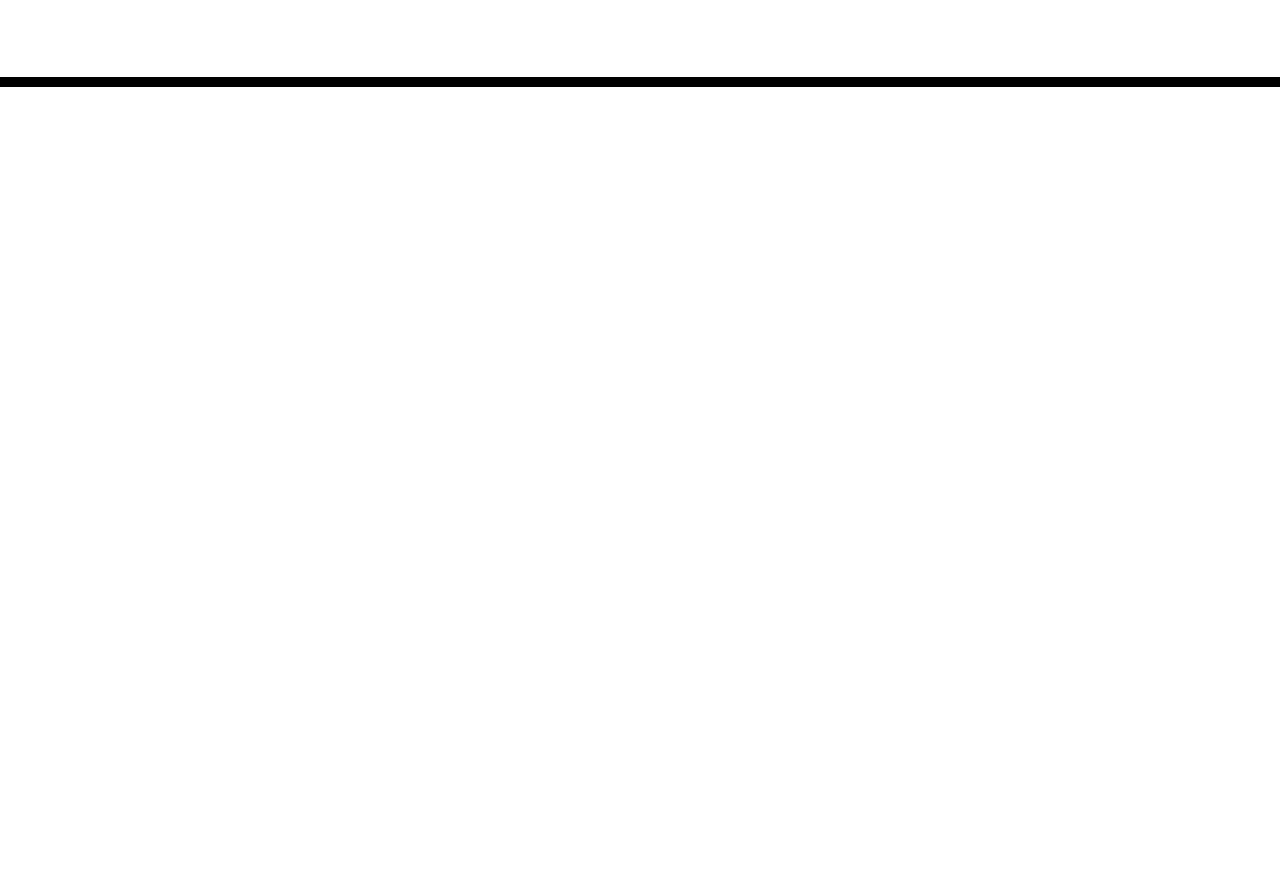
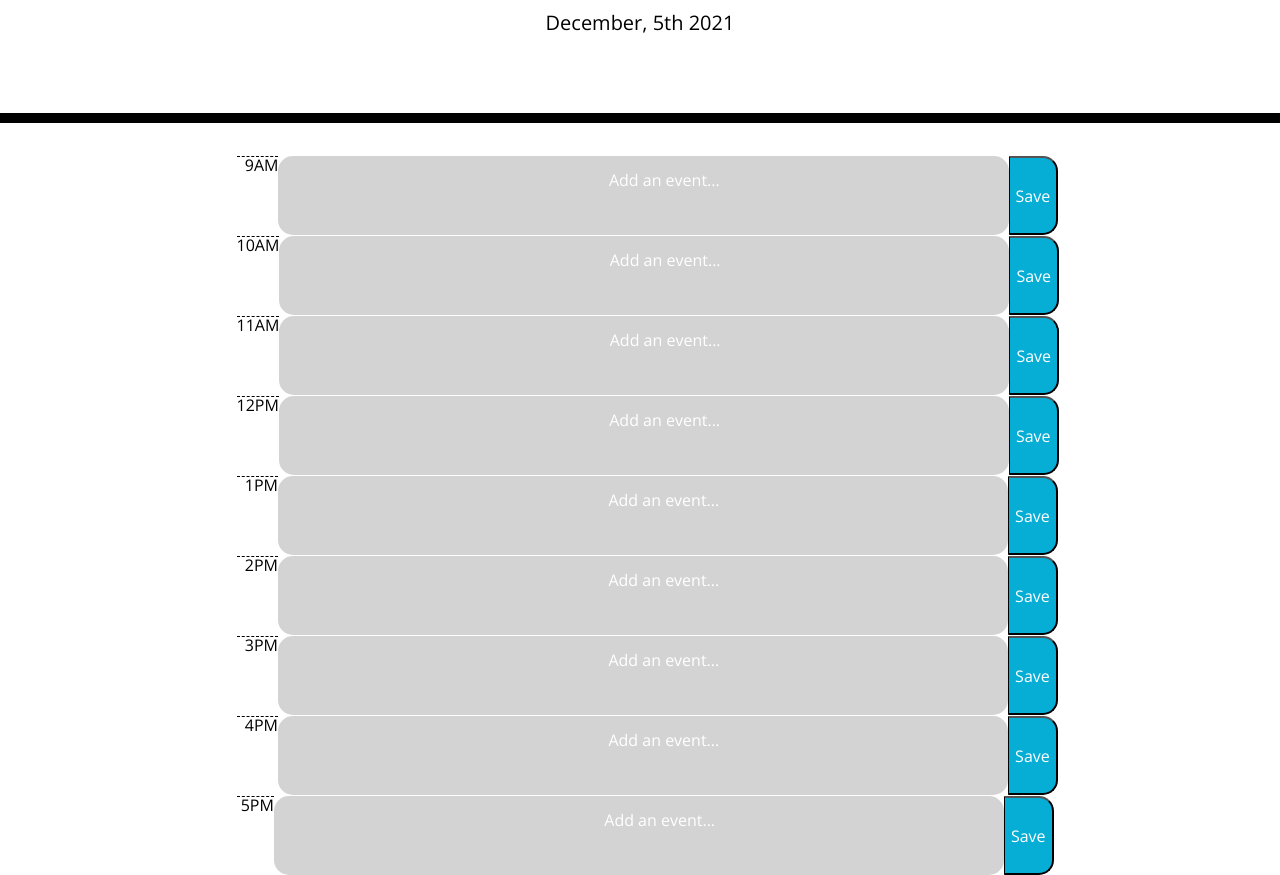
Before and after one commit to KaitlynMilliken/Daily-Planner, a plain HTML site: page Develop/index.html in a window 1280 px wide. Shown: the part 181-1056 px from the top of the page. Before the commit the page ends 800 px from the top, so only its background shows below. Drawn offline with nearby package versions, Linux system fonts and the light colour scheme.

Commit message:
work completed - added moment js functionality along with local storage abilities

```diff
--- /dev/null
+++ b/Develop/app.js
@@ -0,0 +1,48 @@
+var currentDay = moment().format('MMMM, Do YYYY');
+
+$("#currentDay").text(currentDay);
+
+
+
+$(".row").each(function(){
+    let blockTime = $(this).data("time");
+    let currentTime = moment().format("HH");
+    let row = $(this).find(".time-block");
+
+    console.log(currentTime);
+
+    for(let item in localStorage){
+        if(item == blockTime){
+            $(row).find("span").remove();
+            let newEvent = $("<span></span>");
+            newEvent.text(localStorage[item]);
+            newEvent.addClass("event-text");
+            newEvent.attr('data-event-text', localStorage[item]);
+            newEvent.attr('data-event-time', item);
+            newEvent.attr('contenteditable', true);
+            $(this).find(".time-block").append(newEvent);
+        }
+    }
+
+    if(blockTime < currentTime){
+        $(row).addClass("past");
+        console.log("here");
+    } else if(blockTime == currentTime){
+        $(row).addClass("present");
+    } else if(blockTime > currentTime){
+        $(row).addClass("future");
+    }
+});
+
+$(".saveBtn").on("click", function(){
+    let myevent = $(this).siblings(".time-block").children(".event-text")[0];
+    let updatedEvent = {};
+
+    console.log(myevent);
+
+    updatedEvent.text = myevent.innerText;
+    updatedEvent.time = myevent.dataset.eventTime;
+    console.log(updatedEvent.time);
+
+    localStorage.setItem(updatedEvent.time, updatedEvent.text);
+});
--- a/Develop/index.html
+++ b/Develop/index.html
@@ -2,7 +2,7 @@
 <html lang="en">
   <head>
     <meta charset="UTF-8" />
-    <meta name="viewport" content="width=device-width, initial-scale=1.0" />
+    <meta time="viewport" content="width=device-width, initial-scale=1.0" />
     <meta http-equiv="X-UA-Compatible" content="ie=edge" />
     <link
       rel="stylesheet"
@@ -29,10 +29,73 @@
       <p id="currentDay" class="lead"></p>
     </header>
     <div class="container">
-      <!-- Timeblocks go here -->
+      <div class="row" data-time="9">
+        <span class="hour">  9AM</span>
+        <section class="time-block">
+          <span class="event-text" contenteditable="true" data-event-time="9" data-event-text="placeholder">Add an event...</span>
+        </section>
+        <button class="saveBtn">Save</button>
+      </div>
+      <div class="row" data-time="10">
+        <span class="hour">10AM</span>
+        <section class="time-block">
+          <span class="event-text" contenteditable="true" data-event-time="10" data-event-text="placeholder">Add an event...</span>
+        </section>
+        <button class="saveBtn">Save</button>
+      </div>
+      <div class="row" data-time="11">
+        <span class="hour">11AM</span>
+        <section class="time-block">
+          <span class="event-text" contenteditable="true" data-event-time="11" data-event-text="placeholder">Add an event...</span>
+        </section>
+        <button class="saveBtn">Save</button>
+      </div>
+      <div class="row" data-time="12">
+        <span class="hour">12PM</span>
+        <section class="time-block">
+          <span class="event-text" contenteditable="true" data-event-time="12" data-event-text="placeholder">Add an event...</span>
+        </section>
+        <button class="saveBtn">Save</button>
+      </div>
+      <div class="row" data-time="13">
+        <span class="hour">  1PM</span>
+        <section class="time-block">
+          <span class="event-text" contenteditable="true" data-event-time="13" data-event-text="placeholder">Add an event...</span>
+        </section>
+        <button class="saveBtn">Save</button>
+      </div>
+      <div class="row" data-time="14">
+        <span class="hour">  2PM</span>
+        <section class="time-block">
+          <span class="event-text" contenteditable="true" data-event-time="14" data-event-text="placeholder">Add an event...</span>
+        </section>
+        <button class="saveBtn">Save</button>
+      </div>
+      <div class="row" data-time="15">
+        <span class="hour">  3PM</span>
+        <section class="time-block">
+          <span class="event-text" contenteditable="true" data-event-time="15" data-event-text="placeholder">Add an event...</span>
+        </section>
+        <button class="saveBtn">Save</button>
+      </div>
+      <div class="row" data-time="16">
+        <span class="hour">  4PM</span>
+        <section class="time-block">
+          <span class="event-text" contenteditable="true" data-event-time="16" data-event-text="placeholder">Add an event...</span>
+        </section>
+        <button class="saveBtn">Save</button>
+      </div>
+      <div class="row" data-time="17">
+        <span class="hour"> 5PM</span>
+        <section class="time-block">
+          <span class="event-text" contenteditable="true" data-event-time="17" data-event-text="placeholder">Add an event...</span>
+        </section>
+        <button class="saveBtn">Save</button>
+      </div>
     </div>
 
     <script src="https://code.jquery.com/jquery-3.4.1.min.js"></script>
     <script src="https://cdnjs.cloudflare.com/ajax/libs/moment.js/2.24.0/moment.min.js"></script>
+    <script src="./app.js"></script>
   </body>
 </html>
--- a/Develop/style.css
+++ b/Develop/style.css
@@ -28,12 +28,16 @@ textarea{
 .time-block{
   text-align: center;
   border-radius: 15px;
+  width: 75%;
 }
+
+/*Add style later for mobile to get rid of padding left on .row*/
 
 .row {
   white-space: pre-wrap;
   height: 80px;
-  border-top: 1px solid white;;
+  border-top: 1px solid white;
+  padding-left: 15%;
 }
 
 .hour {
```
